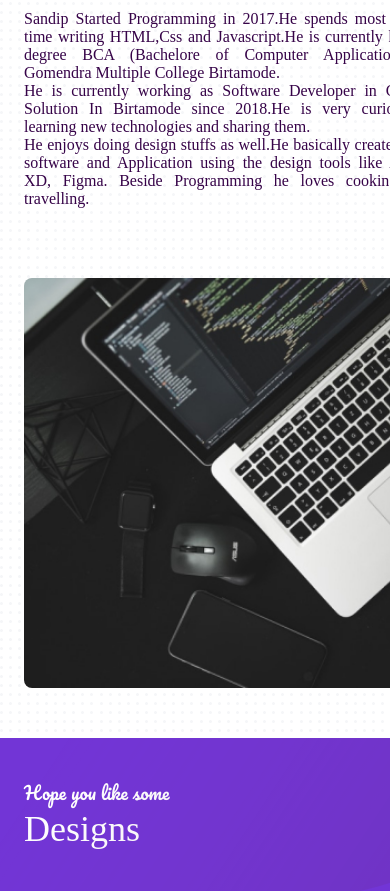
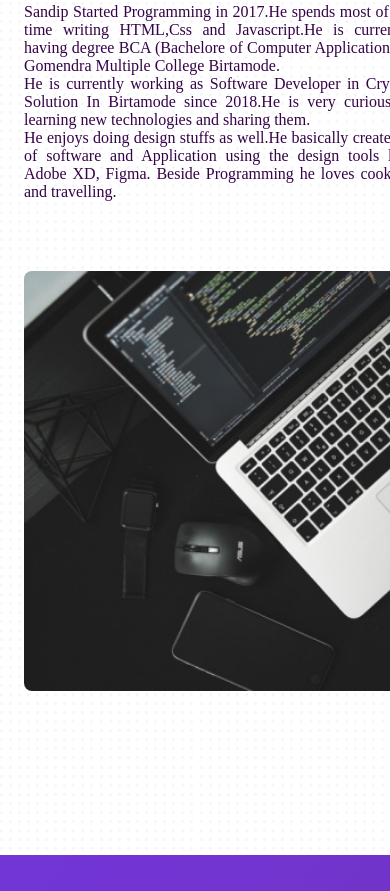
Before and after one commit to Sandip124/portofolio, a plain HTML site: page index.html in a window 390 px wide. Shown: the part 1034-1925 px from the top of the page. Drawn offline with nearby package versions, Linux system fonts and the light colour scheme; a web font is replaced by a local one.

Commit message:
fix  min height  for the header and about section for mobile view

```diff
--- a/css/style.css
+++ b/css/style.css
@@ -6,7 +6,7 @@ body {
     font-family: "solway";
     box-sizing: border-box;
     overflow-x: hidden;
-    background-image: url(../images/DotGrid.png);
+    background-image: url("../images/DotGrid.png");
     background-repeat: repeat;
 }
 
@@ -37,7 +37,6 @@ body {
     background-size: cover;
     background-attachment: fixed;
     width: 100%;
-    min-height: ;
     height: 100vh;
     background-position: bottom;
     place-content: center;
@@ -102,8 +101,9 @@ body {
 .about {
     width: 100%;
     height: 50vh;
+    min-height: 200px;
     position: relative;
-    margin-top: 160px;
+    margin: 160px 0;
 }
 
 .about__title:before {
@@ -181,11 +181,12 @@ body {
     display: flex;
     flex-direction: row;
     flex-wrap: wrap;
-    justify-content: flex-start;
+    justify-content: space-between;
     flex-shrink: 1;
     flex-flow: wrap;
-    align-items: flex-start;
+    align-items: center;
     margin: 5em 0;
+    align-content: space-between;
 }
 .grid-item > a > img {
     width: 100%;
@@ -371,20 +372,27 @@ body {
 }
 
 @media only screen and (max-width: 600px) {
+    /* header section */
+    .header {
+        min-height: 768px;
+    }
+
     .header__container {
-        width: 340px;
+        width: 400px;
     }
 
     /* About Section */
 
     .about {
-        width: 440px;
-        margin-top: 4em;
-        height: 800px;
+        width: 88%;
+        min-width: 420px;
+        height: 100%;
+        min-height: 400px;
+        margin: 6em 0;
     }
 
     .about__container {
-        margin: 10vw;
+        margin: 0 10vw;
     }
     .about__columns {
         flex-direction: column;
@@ -396,7 +404,10 @@ body {
     }
 
     .about__cover {
-        width: 410px;
+        width: 93%;
+        min-width: 420px;
+        height: 100%;
+        min-height: 400px;
     }
 
     /* Design Section */
```
